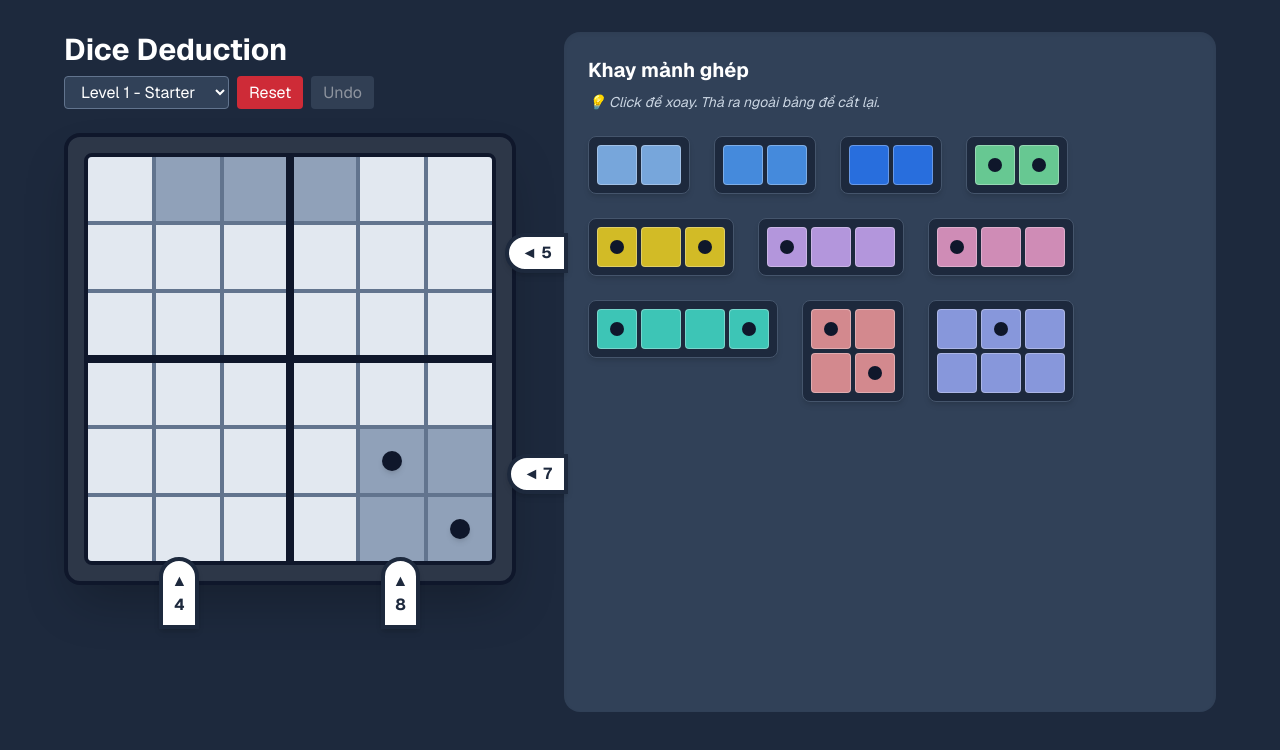
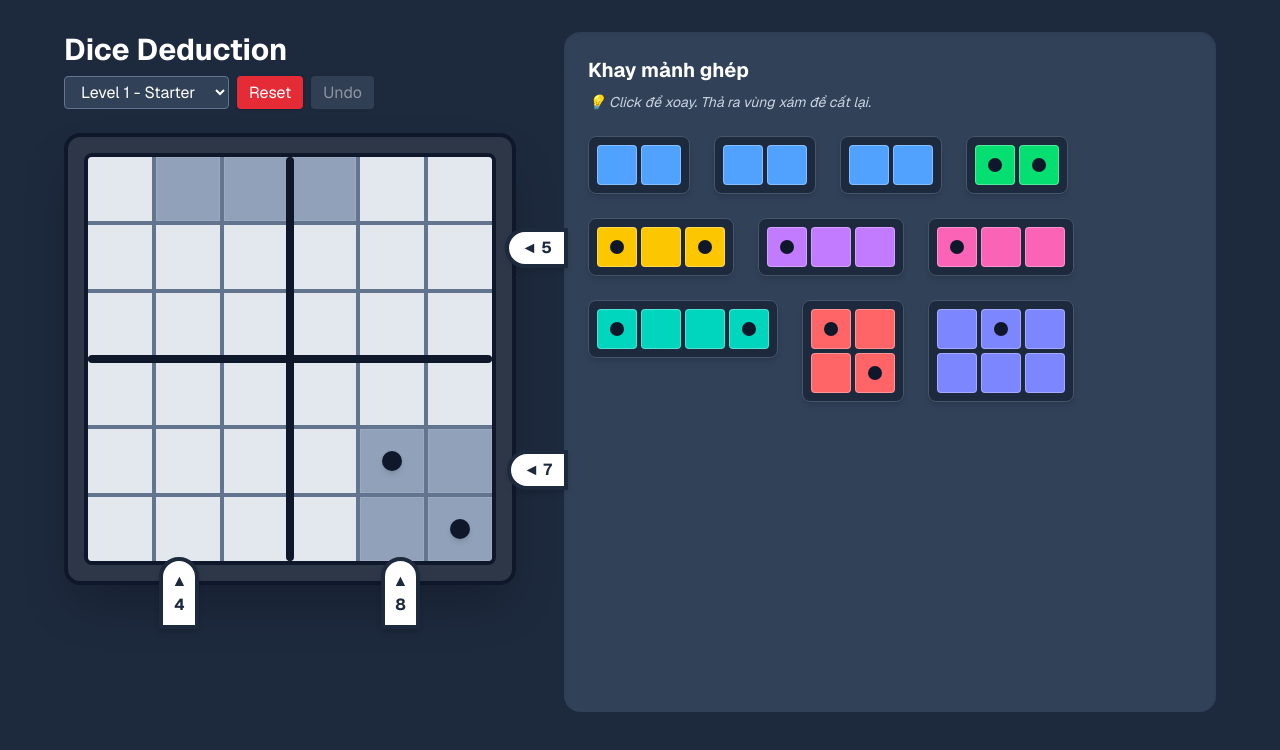
Before and after one commit to LinhPh202/dice-deduction-web, a Next.js app in the folder dice-deduction-web/: page / in a window 1280 px wide. Shown: the top 750 px of the page. Built offline with nearby package versions, Linux system fonts and the light colour scheme.

Commit message:
Thay đổi logic kéo thả

```diff
--- a/dice-deduction-web/app/page.tsx
+++ b/dice-deduction-web/app/page.tsx
@@ -1,8 +1,8 @@
 'use client';
 
-import React, { useState, useRef, useEffect } from 'react';
+import React, { useState, useRef, useMemo } from 'react';
 
-// --- 1. ĐỊNH NGHĨA KIỂU DỮ LIỆU ---
+// --- ĐỊNH NGHĨA KIỂU DỮ LIỆU ---
 interface Piece {
   id: string;
   shape: number[][];
@@ -14,7 +14,7 @@ interface Cell {
   id: string;
   hasDot: boolean;
   color: string;
-  locked: boolean; // Nếu là mảnh setup sẵn của level thì không được di chuyển
+  locked: boolean;
 }
 
 interface Hint {
@@ -30,35 +30,33 @@ interface Challenge {
   setupPieces: { id: string; row: number; col: number; rotatedShape: number[][]; rotatedDots: number[][] }[];
 }
 
-// --- 2. DỮ LIỆU GAME TĨNH ---
+// --- DỮ LIỆU GAME (12 Mảnh ghép gốc của Dice Deduction) ---
 const ALL_PIECES: Piece[] = [
-  { id: 'p1', shape: [[1, 1]], dots: [[0, 0]], color: 'bg-blue-200/80' },
-  { id: 'p2', shape: [[1, 1]], dots: [[0, 0]], color: 'bg-blue-300/80' },
-  { id: 'p3', shape: [[1, 1]], dots: [[0, 0]], color: 'bg-blue-400/80' },
-  { id: 'p4', shape: [[1, 1]], dots: [[0, 0]], color: 'bg-blue-500/80' },
-  { id: 'p5', shape: [[1, 1]], dots: [[1, 1]], color: 'bg-green-300/80' },
-  { id: 'p6', shape: [[1, 1, 1]], dots: [[1, 0, 1]], color: 'bg-yellow-300/80' },
-  { id: 'p7', shape: [[1, 1, 1]], dots: [[1, 0, 0]], color: 'bg-purple-300/80' },
-  { id: 'p8', shape: [[1, 1, 1]], dots: [[1, 0, 0]], color: 'bg-pink-300/80' },
-  { id: 'p9', shape: [[1, 1, 1, 1]], dots: [[1, 0, 0, 1]], color: 'bg-teal-300/80' },
-  { id: 'p10', shape: [[1, 1], [1, 1]], dots: [[0, 1], [0, 0]], color: 'bg-orange-300/80' },
-  { id: 'p11', shape: [[1, 1], [1, 1]], dots: [[1, 0], [0, 1]], color: 'bg-red-300/80' },
-  { id: 'p12', shape: [[1, 1, 1], [1, 1, 1]], dots: [[0, 1, 0], [0, 0, 0]], color: 'bg-indigo-300/80' },
+  { id: 'p1', shape: [[1, 1]], dots: [[0, 0]], color: 'bg-blue-400' },
+  { id: 'p2', shape: [[1, 1]], dots: [[0, 0]], color: 'bg-blue-400' },
+  { id: 'p3', shape: [[1, 1]], dots: [[0, 0]], color: 'bg-blue-400' },
+  { id: 'p4', shape: [[1, 1]], dots: [[0, 0]], color: 'bg-blue-400' },
+  { id: 'p5', shape: [[1, 1]], dots: [[1, 1]], color: 'bg-green-400' },
+  { id: 'p6', shape: [[1, 1, 1]], dots: [[1, 0, 1]], color: 'bg-yellow-400' },
+  { id: 'p7', shape: [[1, 1, 1]], dots: [[1, 0, 0]], color: 'bg-purple-400' },
+  { id: 'p8', shape: [[1, 1, 1]], dots: [[1, 0, 0]], color: 'bg-pink-400' },
+  { id: 'p9', shape: [[1, 1, 1, 1]], dots: [[1, 0, 0, 1]], color: 'bg-teal-400' },
+  { id: 'p10', shape: [[1, 1], [1, 1]], dots: [[0, 1], [0, 0]], color: 'bg-orange-400' },
+  { id: 'p11', shape: [[1, 1], [1, 1]], dots: [[1, 0], [0, 1]], color: 'bg-red-400' },
+  { id: 'p12', shape: [[1, 1, 1], [1, 1, 1]], dots: [[0, 1, 0], [0, 0, 0]], color: 'bg-indigo-400' },
 ];
 
-// Mô phỏng Challenge 1 từ sách luật
 const CHALLENGES: Challenge[] = [
   {
     level: 1,
     difficulty: 'Starter',
     hints: [
-      { type: 'col', index: 1, value: 4 }, // Mũi tên dưới chỉ lên cột index 1
-      { type: 'col', index: 4, value: 8 }, // Mũi tên dưới chỉ lên cột index 4
-      { type: 'row', index: 1, value: 5 }, // Mũi tên phải chỉ vào hàng index 1
-      { type: 'row', index: 4, value: 7 }, // Mũi tên phải chỉ vào hàng index 4
+      { type: 'col', index: 1, value: 4 },
+      { type: 'col', index: 4, value: 8 },
+      { type: 'row', index: 1, value: 5 },
+      { type: 'row', index: 4, value: 7 },
     ],
     setupPieces: [
-      // Giả lập set sẵn 2 mảnh cho level 1
       { id: 'p10', row: 4, col: 4, rotatedShape: [[1,1],[1,1]], rotatedDots: [[1,0],[0,1]] },
       { id: 'p1', row: 0, col: 1, rotatedShape: [[1,1,1]], rotatedDots: [[0,0,0]] }
     ]
@@ -72,25 +70,59 @@ const CHALLENGES: Challenge[] = [
 ];
 
 export default function DiceDeduction() {
-  // --- STATE QUẢN LÝ TRÒ CHƠI ---
   const [currentLevel, setCurrentLevel] = useState<number>(1);
   const [board, setBoard] = useState<(Cell | null)[][]>(Array(6).fill(null).map(() => Array(6).fill(null)));
   const [availablePieces, setAvailablePieces] = useState<Piece[]>([]);
 
-  // Quản lý kéo thả & offset
-  const [draggedPiece, setDraggedPiece] = useState<{ piece: Piece, source: 'tray' | 'board', startRow?: number, startCol?: number } | null>(null);
-  const dragOffset = useRef({ r: 0, c: 0 }); // Lưu vị trí ô vuông người chơi cầm vào
+  // Quản lý kéo thả
+  const [draggedPiece, setDraggedPiece] = useState<{ piece: Piece, source: 'tray' | 'board' } | null>(null);
+  const dragOffset = useRef({ r: 0, c: 0 });
 
-  // Lịch sử (Undo)
+  // Undo System
   const [history, setHistory] = useState<{ board: (Cell | null)[][], availablePieces: Piece[] }[]>([]);
 
-  // --- HÀM KHỞI TẠO LEVEL ---
+  // Tái tạo lại các khối trên bảng để làm Ghost Image
+  const piecesOnBoard = useMemo(() => {
+    const pieces: Piece[] = [];
+    const processedIds = new Set<string>();
+
+    board.forEach((row, r) => {
+      row.forEach((cell, c) => {
+        if (cell && !processedIds.has(cell.id)) {
+          processedIds.add(cell.id);
+          let minR = 6, maxR = -1, minC = 6, maxC = -1;
+          for (let ir = 0; ir < 6; ir++) {
+            for (let ic = 0; ic < 6; ic++) {
+              if (board[ir][ic]?.id === cell.id) {
+                if (ir < minR) minR = ir;
+                if (ir > maxR) maxR = ir;
+                if (ic < minC) minC = ic;
+                if (ic > maxC) maxC = ic;
+              }
+            }
+          }
+          const shape = Array(maxR - minR + 1).fill(0).map(() => Array(maxC - minC + 1).fill(0));
+          const dots = Array(maxR - minR + 1).fill(0).map(() => Array(maxC - minC + 1).fill(0));
+          for (let ir = minR; ir <= maxR; ir++) {
+            for (let ic = minC; ic <= maxC; ic++) {
+              if (board[ir][ic]?.id === cell.id) {
+                shape[ir - minR][ic - minC] = 1;
+                if (board[ir][ic]?.hasDot) dots[ir - minR][ic - minC] = 1;
+              }
+            }
+          }
+          pieces.push({ id: cell.id, shape, dots, color: cell.color });
+        }
+      });
+    });
+    return pieces;
+  }, [board]);
+
   const loadLevel = (levelIndex: number) => {
     const challenge = CHALLENGES.find(c => c.level === levelIndex) || CHALLENGES[0];
     const newBoard = Array(6).fill(null).map(() => Array(6).fill(null));
     let usedPieceIds: string[] = [];
 
-    // Đặt mảnh setup vào bảng
     challenge.setupPieces.forEach(setup => {
       const pieceData = ALL_PIECES.find(p => p.id === setup.id);
       if (!pieceData) return;
@@ -102,7 +134,7 @@ export default function DiceDeduction() {
             newBoard[setup.row + r][setup.col + c] = {
               id: pieceData.id,
               hasDot: setup.rotatedDots[r][c] === 1,
-              color: 'bg-slate-400', // Mảnh cố định có màu tối hơn
+              color: 'bg-slate-400',
               locked: true
             };
           }
@@ -112,17 +144,13 @@ export default function DiceDeduction() {
 
     setBoard(newBoard);
     setAvailablePieces(ALL_PIECES.filter(p => !usedPieceIds.includes(p.id)));
-    setHistory([]); // Xóa lịch sử
+    setHistory([]);
   };
 
-  useEffect(() => { loadLevel(currentLevel); }, [currentLevel]);
+  React.useEffect(() => { loadLevel(currentLevel); }, [currentLevel]);
 
-  // --- HÀM TIỆN ÍCH ---
   const saveHistory = () => {
-    setHistory(prev => [...prev, {
-      board: board.map(row => [...row]),
-      availablePieces: [...availablePieces]
-    }]);
+    setHistory(prev => [...prev, { board: board.map(row => [...row]), availablePieces: [...availablePieces] }]);
   };
 
   const undo = () => {
@@ -133,113 +161,81 @@ export default function DiceDeduction() {
     setHistory(prev => prev.slice(0, -1));
   };
 
-  // --- LOGIC KÉO THẢ TỪ KHAY ---
-  const handleDragStartFromTray = (e: React.DragEvent<HTMLDivElement>, piece: Piece, rOffset: number, cOffset: number) => {
-    dragOffset.current = { r: rOffset, c: cOffset };
+  // --- KÉO TỪ KHAY ---
+  const handleDragStartFromTray = (e: React.DragEvent<HTMLDivElement>, piece: Piece) => {
     setDraggedPiece({ piece, source: 'tray' });
     e.dataTransfer.effectAllowed = "move";
   };
 
-  // --- LOGIC BỐC MẢNH GHÉP TỪ BẢNG LÊN ---
+  // --- KÉO TỪ BẢNG LÊN ---
   const handleDragStartFromBoard = (e: React.DragEvent<HTMLDivElement>, pieceId: string, clickRow: number, clickCol: number) => {
     const isLocked = board[clickRow][clickCol]?.locked;
     if (isLocked) { e.preventDefault(); return; }
 
-    // Tìm toàn bộ tọa độ của mảnh này trên bảng
-    let minR = 6, minC = 6, maxR = -1, maxC = -1;
-    const dots: {r: number, c: number}[] = [];
+    const piece = piecesOnBoard.find(p => p.id === pieceId);
+    if (!piece) return;
 
+    // Tìm ô góc trên cùng bên trái của mảnh
+    let minR = 6, minC = 6;
     for (let r = 0; r < 6; r++) {
       for (let c = 0; c < 6; c++) {
         if (board[r][c]?.id === pieceId) {
           if (r < minR) minR = r;
           if (c < minC) minC = c;
-          if (r > maxR) maxR = r;
-          if (c > maxC) maxC = c;
-          if (board[r][c]?.hasDot) dots.push({r, c});
         }
       }
     }
 
-    // Tái tạo lại Shape và Dots
-    const shape = Array(maxR - minR + 1).fill(0).map(() => Array(maxC - minC + 1).fill(0));
-    const dotsMatrix = Array(maxR - minR + 1).fill(0).map(() => Array(maxC - minC + 1).fill(0));
+    const rowOffset = clickRow - minR;
+    const colOffset = clickCol - minC;
+    dragOffset.current = { r: rowOffset, c: colOffset };
+    setDraggedPiece({ piece, source: 'board' });
 
-    for (let r = minR; r <= maxR; r++) {
-      for (let c = minC; c <= maxC; c++) {
-        if (board[r][c]?.id === pieceId) {
-          shape[r - minR][c - minC] = 1;
-          if (board[r][c]?.hasDot) dotsMatrix[r - minR][c - minC] = 1;
+    // Cài đặt Ghost Image đầy đủ hình dạng
+    const ghostEl = document.getElementById(`ghost-${pieceId}`);
+    if (ghostEl) {
+      // 68px = 64px width + 4px gap. Cộng thêm 32px để con trỏ chuột nằm giữa ô đang cầm.
+      e.dataTransfer.setDragImage(ghostEl, colOffset * 68 + 32, rowOffset * 68 + 32);
+    }
+  };
+
+  // --- THẢ VÀO BẢNG ---
+  const handleDropOnBoard = (e: React.DragEvent<HTMLDivElement>, dropRow: number, dropCol: number) => {
+    e.preventDefault();
+    if (!draggedPiece) return;
+
+    const targetRow = dropRow - dragOffset.current.r;
+    const targetCol = dropCol - dragOffset.current.c;
+    const { piece, source } = draggedPiece;
+    const pShape = piece.shape;
+
+    // Check hợp lệ
+    if (targetRow < 0 || targetCol < 0 || targetRow + pShape.length > 6 || targetCol + pShape[0].length > 6) return;
+
+    for (let r = 0; r < pShape.length; r++) {
+      for (let c = 0; c < pShape[0].length; c++) {
+        if (pShape[r][c] === 1) {
+          const existingCell = board[targetRow + r][targetCol + c];
+          if (existingCell && existingCell.id !== piece.id) return; // Đâm vào mảnh khác
         }
       }
     }
 
-    const reconstructedPiece: Piece = {
-      id: pieceId,
-      shape: shape,
-      dots: dotsMatrix,
-      color: board[minR][minC]?.color || 'bg-blue-200'
-    };
+    saveHistory();
+    const newBoard = board.map(row => [...row]);
 
-    saveHistory(); // Lưu lịch sử trước khi nhấc lên
-
-    // Xóa mảnh khỏi bảng hiện tại
-    const newBoard = board.map(row => [...row]);
-    for (let r = 0; r < 6; r++) {
-      for (let c = 0; c < 6; c++) {
-        if (newBoard[r][c]?.id === pieceId) newBoard[r][c] = null;
-      }
-    }
-    setBoard(newBoard);
-
-    // Tính toán offset
-    dragOffset.current = { r: clickRow - minR, c: clickCol - minC };
-    setDraggedPiece({ piece: reconstructedPiece, source: 'board', startRow: minR, startCol: minC });
-  };
-
-  // --- LOGIC THẢ XUỐNG BẢNG ---
-  const handleDrop = (e: React.DragEvent<HTMLDivElement>, dropRow: number, dropCol: number) => {
-    e.preventDefault();
-    if (!draggedPiece) return;
-
-    // Trừ đi offset để lấy tọa độ gốc của mảnh ghép
-    const targetRow = dropRow - dragOffset.current.r;
-    const targetCol = dropCol - dragOffset.current.c;
-
-    const { piece, source, startRow, startCol } = draggedPiece;
-    const pShape = piece.shape;
-
-    // Kiểm tra hợp lệ
-    let isValid = true;
-    if (targetRow < 0 || targetCol < 0 || targetRow + pShape.length > 6 || targetCol + pShape[0].length > 6) {
-      isValid = false;
-    } else {
-      for (let r = 0; r < pShape.length; r++) {
-        for (let c = 0; c < pShape[0].length; c++) {
-          if (pShape[r][c] === 1 && board[targetRow + r][targetCol + c] !== null) isValid = false;
+    // Xóa mảnh ở chỗ cũ
+    if (source === 'board') {
+      for (let r = 0; r < 6; r++) {
+        for (let c = 0; c < 6; c++) {
+          if (newBoard[r][c]?.id === piece.id) newBoard[r][c] = null;
         }
       }
+    } else {
+      setAvailablePieces(prev => prev.filter(p => p.id !== piece.id));
     }
 
-    if (!isValid) {
-      // Nếu không hợp lệ và bốc từ bảng, trả về vị trí cũ
-      if (source === 'board' && startRow !== undefined && startCol !== undefined) {
-         const restoredBoard = board.map(row => [...row]);
-         for (let r = 0; r < pShape.length; r++) {
-           for (let c = 0; c < pShape[0].length; c++) {
-             if (pShape[r][c] === 1) restoredBoard[startRow + r][startCol + c] = { id: piece.id, hasDot: piece.dots[r][c] === 1, color: piece.color, locked: false };
-           }
-         }
-         setBoard(restoredBoard);
-      }
-      setDraggedPiece(null);
-      return;
-    }
-
-    if (source === 'tray') saveHistory();
-
-    // Đặt vào bảng
-    const newBoard = board.map(row => [...row]);
+    // Đặt mảnh vào vị trí mới
     for (let r = 0; r < pShape.length; r++) {
       for (let c = 0; c < pShape[0].length; c++) {
         if (pShape[r][c] === 1) {
@@ -249,16 +245,23 @@ export default function DiceDeduction() {
     }
 
     setBoard(newBoard);
-    if (source === 'tray') setAvailablePieces(prev => prev.filter(p => p.id !== piece.id));
     setDraggedPiece(null);
   };
 
-  // Trả mảnh ghép về khay nếu thả ra ngoài bảng
-  const handleDropToTray = (e: React.DragEvent<HTMLDivElement>) => {
+  // --- THẢ RA NGOÀI (Cất về khay) ---
+  const handleDropOnTray = (e: React.DragEvent<HTMLDivElement>) => {
     e.preventDefault();
     if (draggedPiece && draggedPiece.source === 'board') {
-       setAvailablePieces(prev => [...prev, draggedPiece.piece]);
-       setDraggedPiece(null);
+      saveHistory();
+      const newBoard = board.map(row => [...row]);
+      for (let r = 0; r < 6; r++) {
+        for (let c = 0; c < 6; c++) {
+          if (newBoard[r][c]?.id === draggedPiece.piece.id) newBoard[r][c] = null;
+        }
+      }
+      setBoard(newBoard);
+      setAvailablePieces(prev => [...prev, draggedPiece.piece]);
+      setDraggedPiece(null);
     }
   };
 
@@ -276,70 +279,80 @@ export default function DiceDeduction() {
   };
 
   return (
-    <div className="min-h-screen bg-slate-800 p-8 font-sans text-slate-800 flex justify-center" onDragOver={e => e.preventDefault()} onDrop={handleDropToTray}>
+    <div className="min-h-screen bg-slate-800 p-8 font-sans text-slate-800 flex justify-center" onDragOver={e => e.preventDefault()} onDrop={handleDropOnTray}>
+
+      {/* KHU VỰC ẨN: Render Ghost Image cho Drag & Drop từ bảng */}
+      <div className="absolute top-[-9999px] left-[-9999px] pointer-events-none">
+        {piecesOnBoard.map(piece => (
+          <div id={`ghost-${piece.id}`} key={piece.id} className="flex flex-col gap-1 p-2 bg-transparent">
+            {piece.shape.map((row, rIdx) => (
+              <div key={rIdx} className="flex gap-1">
+                {row.map((cell, cIdx) => (
+                  <div key={cIdx} className={`w-16 h-16 flex items-center justify-center rounded-md ${cell ? piece.color : 'bg-transparent'}`}>
+                    {cell === 1 && piece.dots[rIdx][cIdx] === 1 && <div className="w-5 h-5 bg-slate-900 rounded-full shadow-md"></div>}
+                  </div>
+                ))}
+              </div>
+            ))}
+          </div>
+        ))}
+      </div>
+
       <div className="flex gap-12 w-full max-w-6xl">
-
-        {/* CỘT TRÁI: BẢNG CHƠI & ĐIỀU KHIỂN */}
+        {/* CỘT TRÁI: BẢNG CHƠI */}
         <div className="flex-none">
           <div className="flex justify-between items-end mb-6">
             <div>
               <h1 className="text-3xl font-bold text-white mb-2">Dice Deduction</h1>
               <div className="flex gap-2">
-                <select
-                  className="px-3 py-1 rounded bg-slate-700 text-white border border-slate-500"
-                  value={currentLevel}
-                  onChange={(e) => setCurrentLevel(Number(e.target.value))}
-                >
+                <select className="px-3 py-1 rounded bg-slate-700 text-white border border-slate-500" value={currentLevel} onChange={(e) => setCurrentLevel(Number(e.target.value))}>
                   {CHALLENGES.map(c => <option key={c.level} value={c.level}>Level {c.level} - {c.difficulty}</option>)}
                 </select>
-                <button onClick={() => loadLevel(currentLevel)} className="px-3 py-1 bg-red-500/80 text-white rounded hover:bg-red-500">Reset</button>
-                <button onClick={undo} disabled={history.length === 0} className="px-3 py-1 bg-slate-600 text-white rounded hover:bg-slate-500 disabled:opacity-50">Undo</button>
+                <button onClick={() => loadLevel(currentLevel)} className="px-3 py-1 bg-red-500/90 text-white rounded shadow hover:bg-red-500">Reset</button>
+                <button onClick={undo} disabled={history.length === 0} className="px-3 py-1 bg-slate-600 text-white rounded shadow hover:bg-slate-500 disabled:opacity-50">Undo</button>
               </div>
             </div>
           </div>
 
           <div className="relative bg-[#2D3748] p-4 rounded-2xl inline-block shadow-2xl border-4 border-slate-900">
-            {/* LƯỚI 6x6 CÓ PHÂN CHIA 2x2 CÁC KHU VỰC 3x3 */}
+            {/* LƯỚI 6x6 */}
             <div className="grid grid-cols-6 grid-rows-6 gap-1 bg-slate-500 border-4 border-slate-900 rounded-lg overflow-hidden relative">
 
-              {/* Vẽ đường chéo (cross) phân cách 4 khu vực 3x3 */}
-              <div className="absolute top-0 bottom-0 left-1/2 w-2 -ml-1 bg-slate-900 pointer-events-none z-10"></div>
-              <div className="absolute left-0 right-0 top-1/2 h-2 -mt-1 bg-slate-900 pointer-events-none z-10"></div>
+              {/* VẠCH CHIA 4 KHU VỰC 3x3 RÕ RÀNG */}
+              <div className="absolute top-0 bottom-0 left-1/2 w-2 -ml-1 bg-slate-900 pointer-events-none z-10 rounded-full"></div>
+              <div className="absolute left-0 right-0 top-1/2 h-2 -mt-1 bg-slate-900 pointer-events-none z-10 rounded-full"></div>
 
               {board.map((row, rowIndex) =>
                 row.map((cell, colIndex) => {
                   return (
                     <div
                       key={`${rowIndex}-${colIndex}`}
-                      onDrop={(e) => handleDrop(e, rowIndex, colIndex)}
+                      onDrop={(e) => handleDropOnBoard(e, rowIndex, colIndex)}
                       onDragOver={e => e.preventDefault()}
                       draggable={cell !== null && !cell.locked}
                       onDragStart={(e) => cell && handleDragStartFromBoard(e, cell.id, rowIndex, colIndex)}
-                      className={`
-                        w-16 h-16 flex items-center justify-center transition-colors
-                        ${cell ? (cell.locked ? 'bg-slate-400 cursor-not-allowed' : cell.color + ' cursor-grab active:cursor-grabbing border border-white/20') : 'bg-slate-200 hover:bg-slate-300'}
+                      className={`w-16 h-16 flex items-center justify-center transition-colors
+                        ${cell ? (cell.locked ? 'bg-slate-400 cursor-not-allowed border border-white/10' : cell.color + ' cursor-grab active:cursor-grabbing border border-white/30') : 'bg-slate-100/90 hover:bg-slate-300'}
                       `}
                     >
-                      {cell && cell.hasDot && <div className="w-5 h-5 bg-slate-900 rounded-full shadow-md pointer-events-none"></div>}
+                      {cell && cell.hasDot && <div className="w-5 h-5 bg-slate-900 rounded-full shadow-md pointer-events-none z-20"></div>}
                     </div>
                   );
                 })
               )}
             </div>
 
-            {/* Render Mũi tên Gợi ý động theo Level */}
+            {/* Gợi ý mũi tên */}
             {CHALLENGES.find(c => c.level === currentLevel)?.hints.map((hint, idx) => {
               if (hint.type === 'row') {
                 return (
-                  <div key={idx} className="absolute -right-14 bg-white border-4 border-slate-800 font-bold px-3 py-1 rounded-l-full shadow-md flex items-center gap-1 z-20"
-                       style={{ top: `${(hint.index * 16.6) + 5}%` }}>
+                  <div key={idx} className="absolute -right-14 bg-white border-4 border-slate-800 font-bold px-3 py-1 rounded-l-full shadow-md flex items-center gap-1 z-20" style={{ top: `${(hint.index * 16.6) + 4}%` }}>
                     <span>◄</span> {hint.value}
                   </div>
                 );
               } else {
                 return (
-                  <div key={idx} className="absolute -bottom-12 bg-white border-4 border-slate-800 font-bold px-2 py-2 rounded-t-full shadow-md flex flex-col items-center z-20"
-                       style={{ left: `${(hint.index * 16.6) + 4}%` }}>
+                  <div key={idx} className="absolute -bottom-12 bg-white border-4 border-slate-800 font-bold px-2 py-2 rounded-t-full shadow-md flex flex-col items-center z-20" style={{ left: `${(hint.index * 16.6) + 4}%` }}>
                     <span>▲</span> {hint.value}
                   </div>
                 );
@@ -351,28 +364,28 @@ export default function DiceDeduction() {
         {/* CỘT PHẢI: KHAY CHỨA MẢNH GHÉP */}
         <div className="flex-1 bg-slate-700 p-6 rounded-2xl shadow-inner overflow-y-auto max-h-[85vh]">
           <h2 className="text-xl font-bold text-white mb-2">Khay mảnh ghép</h2>
-          <p className="text-slate-300 text-sm mb-6 italic">💡 Click để xoay. Thả ra ngoài bảng để cất lại.</p>
+          <p className="text-slate-300 text-sm mb-6 italic">💡 Click để xoay. Thả ra vùng xám để cất lại.</p>
 
           <div className="flex flex-wrap gap-6 items-start">
             {availablePieces.map(piece => (
               <div
                 key={piece.id}
                 onClick={() => rotatePieceInTray(piece.id)}
+                draggable
+                onDragStart={(e) => handleDragStartFromTray(e, piece)}
+                onDragEnd={() => setDraggedPiece(null)}
                 className="cursor-pointer hover:scale-105 transition-transform origin-center p-2 bg-slate-800 rounded-lg border border-slate-600 shadow-md"
               >
-                <div className="flex flex-col gap-1">
+                <div className="flex flex-col gap-1 pointer-events-none">
                   {piece.shape.map((row, rIdx) => (
                     <div key={rIdx} className="flex gap-1">
                       {row.map((cell, cIdx) => (
                         <div
                           key={cIdx}
-                          draggable={cell === 1}
-                          onDragStart={(e) => cell === 1 && handleDragStartFromTray(e, piece, rIdx, cIdx)}
-                          className={`w-10 h-10 flex items-center justify-center rounded-sm ${cell ? piece.color + ' border border-white/30 backdrop-blur-sm cursor-grab' : 'bg-transparent'}`}
+                          onMouseDown={() => dragOffset.current = { r: rIdx, c: cIdx }}
+                          className={`w-10 h-10 flex items-center justify-center rounded-sm pointer-events-auto ${cell ? piece.color + ' border border-white/30 cursor-grab active:cursor-grabbing' : 'bg-transparent'}`}
                         >
-                          {cell === 1 && piece.dots[rIdx][cIdx] === 1 && (
-                            <div className="w-3.5 h-3.5 bg-slate-900 rounded-full pointer-events-none"></div>
-                          )}
+                          {cell === 1 && piece.dots[rIdx][cIdx] === 1 && <div className="w-3.5 h-3.5 bg-slate-900 rounded-full pointer-events-none"></div>}
                         </div>
                       ))}
                     </div>
@@ -383,7 +396,6 @@ export default function DiceDeduction() {
             {availablePieces.length === 0 && <p className="text-slate-400">Không còn khối nào!</p>}
           </div>
         </div>
-
       </div>
     </div>
   );
```
